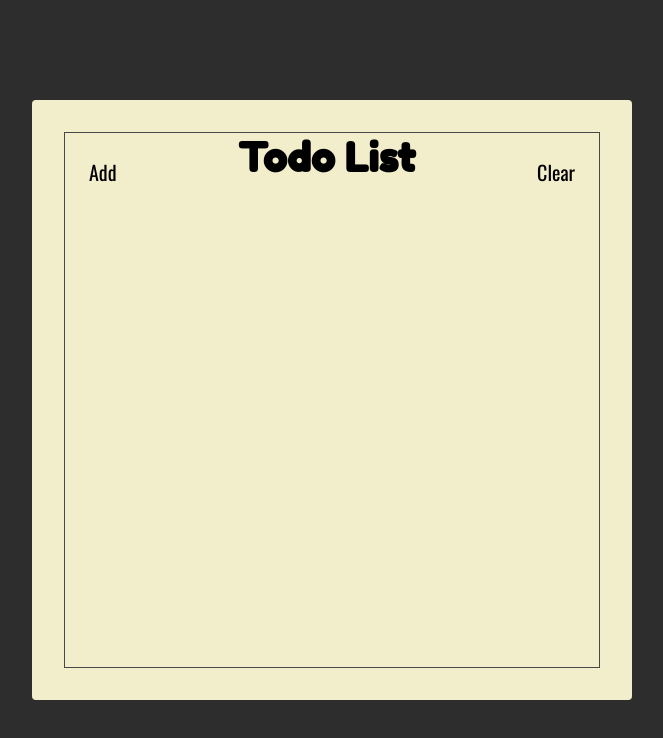
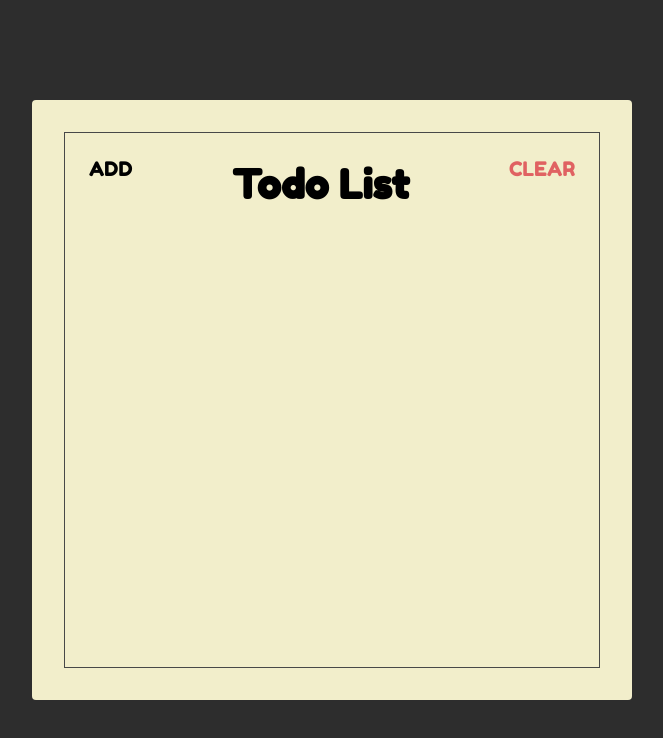
Before and after one commit to dragon-tech/react-course-starter, a website: page index.html in a window 1280 px wide. Shown: the whole page, without its empty margins (308-971 px from the left). Drawn offline with nearby package versions, Linux system fonts and the light colour scheme.

Commit message:
Membuat Header Section

```diff
--- a/index.html
+++ b/index.html
@@ -17,7 +17,7 @@
         <div class="header">
           <button class="header-btn">Add</button>
           <h1 class="header-title">Todo List</h1>
-          <button class="header-btn">Clear</button>
+          <button class="header-btn main-red-color">Clear</button>
         </div>
       </div>
     </div>
--- a/style.css
+++ b/style.css
@@ -1,5 +1,9 @@
 * {
   box-sizing: border-box;
+}
+
+:root {
+  --main-red-color: #e06262;
 }
 
 html {
@@ -24,17 +28,9 @@ html {
     Ubuntu, Cantarell, "Open Sans", "Helvetica Neue", sans-serif;
 }
 
-a,
-h1,
-h2,
-h3,
-h4,
-h5,
-h6 {
-  margin: 0;
-  font-family: "Fredoka One", cursive;
+.main-red-color {
+  color: var(--main-red-color);
 }
-
 .container {
   width: 600px;
   height: 600px;
@@ -59,11 +55,13 @@ h6 {
   flex: 1;
   text-align: center;
   font-size: 4rem;
+  font-family: "Fredoka One", sans-serif;
 }
 
 .header-btn {
   font-size: 2rem;
-  font-family: "Oswald", sans-serif;
+  font-family: "Fredoka One", sans-serif;
+  text-transform: uppercase;
   padding: 24px;
   background: unset;
   outline: unset;
```
